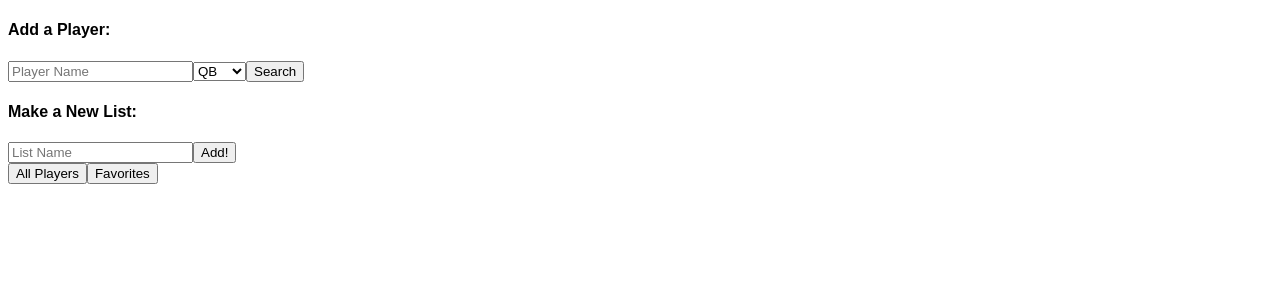
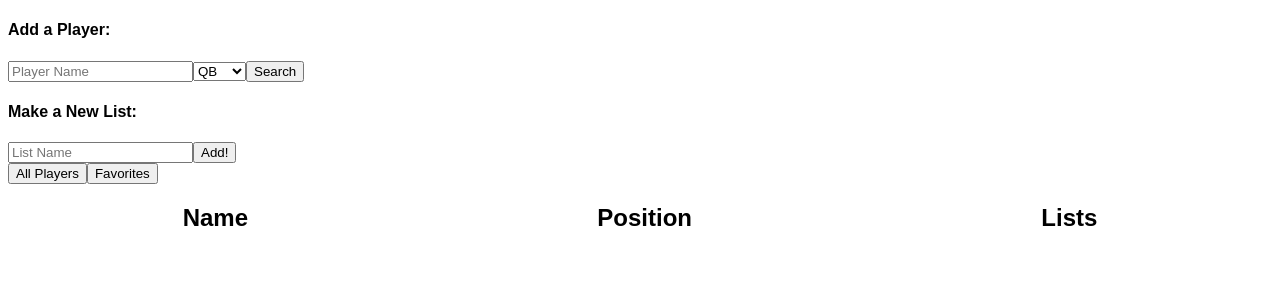
Before and after one commit to twzkraus/fantasy-champ, a React app: page / in a window 1280 px wide. Shown: the top 300 px of the page. Built offline with nearby package versions, Linux system fonts and the light colour scheme; the HTML template or start-up script is replaced by a standard one.

Commit message:
adds CSS modules to majority of components

```diff
--- a/src/components/AddList.jsx
+++ b/src/components/AddList.jsx
@@ -1,12 +1,13 @@
 import React from 'react';
+import styles from './Forms.module.css';
 
 const AddList = ({ addList }) => {
 
   return (
     <form>
       <h4>Make a New List:</h4>
-      <input type="text" name="list-name" id="list-name" placeholder="List Name"></input>
-      <button onClick={(e) => addList(e, document.getElementById('list-name').value)}>Add!</button>
+      <input type="text" className={styles.body} name="list-name" id="list-name" placeholder="List Name"></input>
+      <button onClick={(e) => addList(e, document.getElementById('list-name').value)} className={styles.body}>Add!</button>
     </form>
   )
 }
--- a/src/components/AddPlayer.jsx
+++ b/src/components/AddPlayer.jsx
@@ -1,4 +1,5 @@
 import React from 'react';
+import styles from './Forms.module.css';
 
 const AddPlayer = ({ lists, addPlayer }) => {
 
@@ -7,11 +8,11 @@ const AddPlayer = ({ lists, addPlayer }) => {
   return (
     <form>
       <h4>Add a Player:</h4>
-      <input type="text" name="player-name" id="player-name" placeholder="Player Name"></input>
-      <select id="position" name="position">
+      <input type="text" className={styles.body} name="player-name" id="player-name" placeholder="Player Name"></input>
+      <select id="position" name="position" className={styles.body}>
         {positions.map(pos => <option value={pos} key={pos}>{pos}</option>)}
       </select>
-      <button onClick={(e) => addPlayer(e, document.getElementById('player-name').value, document.getElementById('position').value)}>Search</button>
+      <button onClick={(e) => addPlayer(e, document.getElementById('player-name').value, document.getElementById('position').value)} className={styles.body}>Search</button>
     </form>
   )
 }
--- a/src/components/App.jsx
+++ b/src/components/App.jsx
@@ -82,7 +82,7 @@ const App = () => {
   };
 
   return (
-    <div className={styles.global}>
+    <div className={styles.container}>
       <AddPlayer lists={lists} addPlayer={addPlayerToAllPlayers}/>
       <AddList addList={addList}/>
       <nav>
@@ -90,6 +90,11 @@ const App = () => {
           <button key={i} onClick={(e) => changeList(e, i)}>{list}</button>
         )}
       </nav>
+      <div className={styles.listHead}>
+        <h2>Name</h2>
+        <h2>Position</h2>
+        <h2>Lists</h2>
+      </div>
       {players.filter(player => player.listIDs.includes(selectedList)).map(filteredPlayer =>
       <Player key={filteredPlayer.name} lists={lists} playerData={filteredPlayer} addToList={includePlayerInList}/>)}
     </div>
--- a/src/components/App.module.css
+++ b/src/components/App.module.css
@@ -1,3 +1,11 @@
-.global {
+body {
   font-family: sans-serif;
+  cursor: default;
 }
+
+.listHead {
+  display: flex;
+  flex-direction: row;
+  align-items: center;
+  justify-content: space-around;
+}
--- a/src/components/Player.jsx
+++ b/src/components/Player.jsx
@@ -1,5 +1,6 @@
 import React, { useState } from 'react';
 import SingleGameStats from './SingleGameStats.jsx';
+import styles from './Player.module.css';
 
 const Player = ({ playerData, addToList, lists }) => {
 
@@ -38,10 +39,10 @@ const Player = ({ playerData, addToList, lists }) => {
     let headers = getHeaders(statsArray[statsArray.length - 1]);
 
     return (
-      <React.Fragment>
-        <p className="text">This player is in the following lists:</p>
-        {lists.filter((listName, i) => playerData.listIDs.includes(i)).map(filteredLists => <p>{filteredLists}</p>)}
-        <p>Add to:</p>
+      <>
+        <h4>This player is in the following lists:</h4>
+        {lists.filter((listName, i) => playerData.listIDs.includes(i)).map(filteredLists => ' - ' + filteredLists)}
+        <h4>Add to:</h4>
         {lists.filter((listName, i) => !playerData.listIDs.includes(i)).map(filteredLists => <button onClick={(e) => addToList(e, playerData.name, lists.indexOf(filteredLists))}>{filteredLists}</button>)}
         {headers.length ? <h4>Stats:</h4> : null}
         <table key={`${playerData.name}-table`}>
@@ -53,15 +54,21 @@ const Player = ({ playerData, addToList, lists }) => {
           </thead>
           <tbody key="table-body">{statsArray.map((game, i) => <SingleGameStats game={game} categories={categories} key={i}/>)}</tbody>
         </table>
-      </React.Fragment>
+      </>
     )
   }
 
   return (
-    <div>
-      <div key={`${playerData.name}-header`} onClick={handleClick}>{playerData.name} {playerData.position}</div>
+    <>
+    <div >
+      <div key={`${playerData.name}-header`} className={styles.playerBox} onClick={handleClick}>
+        <p className={styles.playerName}>{playerData.name}</p>
+        <p className={styles.playerPos}>{playerData.position}</p>
+        <p className={styles.listNames}>{playerData.listIDs.map(id => ' - ' + lists[id] + '\n')}</p>
+      </div>
+    </div>
       {clicked ? getExpandedStats() : ''}
-    </div>
+    </>
   )
 };
 
--- /dev/null
+++ b/src/components/Player.module.css
@@ -0,0 +1,32 @@
+@media (min-width: 600px) {
+  .player {
+    display: flex;
+    flex-direction: column;
+    border-radius: 5%;
+    background-color: red;
+    padding: 10px;
+    margin: 10px;
+    width: 100%;
+  }
+}
+
+.playerBox {
+  display: flex;
+  align-items: center;
+  justify-content: space-around;
+  border-radius: 5px;
+  background-color: rgb(217, 233, 243);
+  padding: 0px;
+  margin: 10px;
+}
+
+.playerName {
+  font-size: 30px;
+  font-weight: bold;
+  position: relative;
+  float: left;
+}
+
+.playerPos {
+  font-size: 20px;
+}
```
Also changed, not shown: src/components/Forms.module.css (added).
